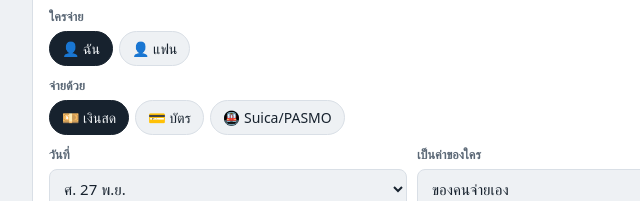
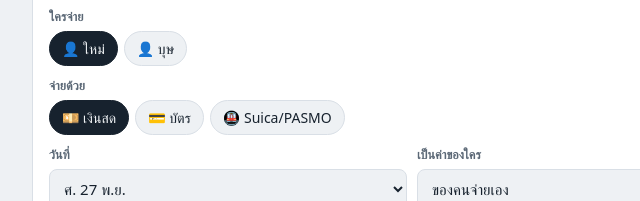
Before and after one commit to nfsfantasy/jp, a plain HTML site: page expenses.html in a window 1280 px wide. Shown: the part 369-570 px from the top of the page, 228-868 px from the left. Drawn offline with Linux system fonts and the light colour scheme; a web font is replaced by a local one.

Commit message:
Expense log: default names ใหม่ / บุษ
Co-Authored-By: Claude Opus 5.5 <noreply@anthropic.com>
Claude-Session: https://claude.ai/code/session_01WZogkLUe5RzooQppNH5BR7

```diff
--- a/expenses.html
+++ b/expenses.html
@@ -191,9 +191,9 @@ const CATS=[["food","🍜","กิน"],["shop","🛍","ช้อปปิ้ง
 const PAYS=[["cash","💴 เงินสด"],["card","💳 บัตร"],["ic","🚇 Suica/PASMO"]];
 const DAYS=[["2026-11-27","ศ. 27 พ.ย."],["2026-11-28","ส. 28 พ.ย."],["2026-11-29","อา. 29 พ.ย."],["2026-11-30","จ. 30 พ.ย."],["2026-12-01","อ. 1 ธ.ค."],["2026-12-02","พ. 2 ธ.ค."],["2026-12-03","พฤ. 3 ธ.ค."],["2026-12-04","ศ. 4 ธ.ค."],["2026-12-05","ส. 5 ธ.ค."]];
 const KEY="tokyo-trip-expenses-v1";
-let S={items:[],rate:0.2142,budget:"",people:["ฉัน","แฟน"],lastPayer:0,del:[]}, cat="food", pay="cash", payer=0, editId=null;
+let S={items:[],rate:0.2142,budget:"",people:["ใหม่","บุษ"],lastPayer:0,del:[]}, cat="food", pay="cash", payer=0, editId=null;
 try{const raw=localStorage.getItem(KEY); if(raw){const o=JSON.parse(raw); if(o&&Array.isArray(o.items)) S=Object.assign(S,o);}}catch(e){}
-if(!Array.isArray(S.people)||S.people.length<2)S.people=["ฉัน","แฟน"];if(!Array.isArray(S.del))S.del=[];S.items.forEach(x=>{if(x.payer===undefined)x.payer=0;});payer=S.lastPayer||0;
+if(!Array.isArray(S.people)||S.people.length<2)S.people=["ใหม่","บุษ"];if(!Array.isArray(S.del))S.del=[];S.items.forEach(x=>{if(x.payer===undefined)x.payer=0;});payer=S.lastPayer||0;
 const pn=i=>S.people[i]||("คนที่ "+(i+1));
 const $=id=>document.getElementById(id);
 const yen=n=>"¥"+Math.round(n).toLocaleString("en-US");
@@ -207,7 +207,7 @@ function todayDefault(){const t=new Date();const iso=t.getFullYear()+"-"+String(
 DAYS.forEach(d=>{const o=document.createElement("option");o.value=d[0];o.textContent=d[1];$("date").appendChild(o);});
 $("date").value=todayDefault();
 $("rate").value=S.rate; $("budget").value=S.budget||"";$("n0").value=S.people[0];$("n1").value=S.people[1];
-["n0","n1"].forEach((id,i)=>$(id).addEventListener("change",()=>{const v=$(id).value.trim()||(i?"แฟน":"ฉัน");if(v!==S.people[i]){S.people[i]=v;persist();drawChips();render();}$(id).value=v;}));
+["n0","n1"].forEach((id,i)=>$(id).addEventListener("change",()=>{const v=$(id).value.trim()||(i?"บุษ":"ใหม่");if(v!==S.people[i]){S.people[i]=v;persist();drawChips();render();}$(id).value=v;}));
 $("amt").addEventListener("input",()=>{const v=+$("amt").value;$("thbLive").textContent=v>0?("≈ "+baht(v)+" บาท"):"";});
 $("rate").addEventListener("change",()=>{const r=parseFloat($("rate").value);if(r>0&&r<10){if(r!==S.rate){S.rate=r;persist();render();}}else{$("rate").value=S.rate;}});
 $("budget").addEventListener("change",()=>{const v=parseFloat($("budget").value),nb=v>0?v:"";if(nb!==S.budget){S.budget=nb;persist();render();}});
@@ -253,7 +253,7 @@ $("csv").onclick=()=>{const head=["date","paid_by","category","amount_jpy","amou
   const blob=new Blob(["﻿"+head.join(",")+"\n"+rows.join("\n")],{type:"text/csv;charset=utf-8"});const a=document.createElement("a");a.href=URL.createObjectURL(blob);a.download="japan-trip-expenses.csv";document.body.appendChild(a);a.click();a.remove();toast("ดาวน์โหลดแล้ว");};
 $("copy").onclick=async()=>{const txt=JSON.stringify(S);try{await navigator.clipboard.writeText(txt);toast("คัดลอกแล้ว ไปวางเก็บใน LINE ได้เลย");}catch(e){$("restoreBox").hidden=false;$("restoreTxt").value=txt;$("restoreTxt").select();toast("กดค้างที่ข้อความเพื่อคัดลอก");}};
 $("restoreBtn").onclick=()=>{$("restoreBox").hidden=!$("restoreBox").hidden;};
-$("restoreGo").onclick=()=>{try{const o=JSON.parse($("restoreTxt").value);if(!o||!Array.isArray(o.items))throw 0;S=Object.assign({items:[],rate:0.2142,budget:"",people:["ฉัน","แฟน"],lastPayer:0,del:[]},o);if(!Array.isArray(S.del))S.del=[];persist();$("rate").value=S.rate;$("n0").value=S.people[0];$("n1").value=S.people[1];drawChips();$("budget").value=S.budget||"";render();$("restoreBox").hidden=true;syncNow();toast("กู้คืนแล้ว "+S.items.length+" รายการ");}catch(e){toast("ข้อมูลไม่ถูกต้อง");}};
+$("restoreGo").onclick=()=>{try{const o=JSON.parse($("restoreTxt").value);if(!o||!Array.isArray(o.items))throw 0;S=Object.assign({items:[],rate:0.2142,budget:"",people:["ใหม่","บุษ"],lastPayer:0,del:[]},o);if(!Array.isArray(S.del))S.del=[];persist();$("rate").value=S.rate;$("n0").value=S.people[0];$("n1").value=S.people[1];drawChips();$("budget").value=S.budget||"";render();$("restoreBox").hidden=true;syncNow();toast("กู้คืนแล้ว "+S.items.length+" รายการ");}catch(e){toast("ข้อมูลไม่ถูกต้อง");}};
 const PFX="TOKYO-EXP:";
 function payload(){return PFX+JSON.stringify({v:1,items:S.items,del:S.del,people:S.people});}
 $("share").onclick=async()=>{const txt=payload();try{if(navigator.share){await navigator.share({title:"ค่าใช้จ่ายทริป",text:txt});return;}}catch(e){if(e&&e.name==="AbortError")return;}
```
